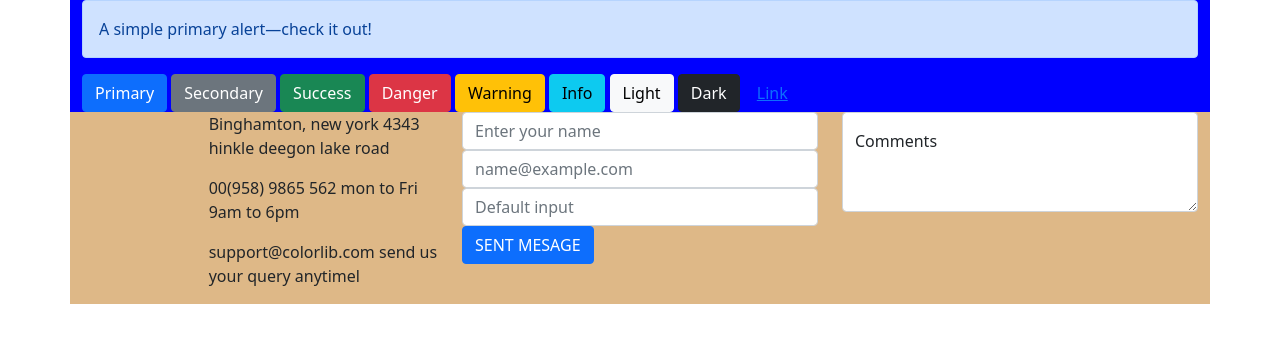
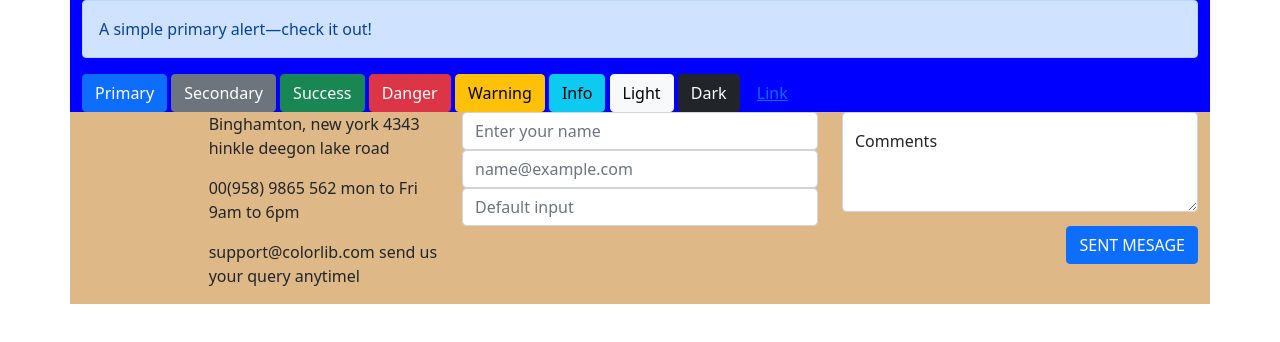
Before and after one commit to laurapras/laura_bootstrap, a plain HTML site: page index.html in a window 1280 px wide. Drawn offline with nearby package versions, Linux system fonts and the light colour scheme.

Commit message:
text-end

```diff
--- a/index.html
+++ b/index.html
@@ -71,7 +71,7 @@
                     <!-- submit mygtukas-->
                     <div class="row">
                         <div class="col-12">
-                            <div class="col-auto laura_buton">
+                            <div class="col-auto text-end">
                                 <button type="submit" class="btn btn-primary">SENT MESAGE</button>
                             </div>
                         </div>
```
